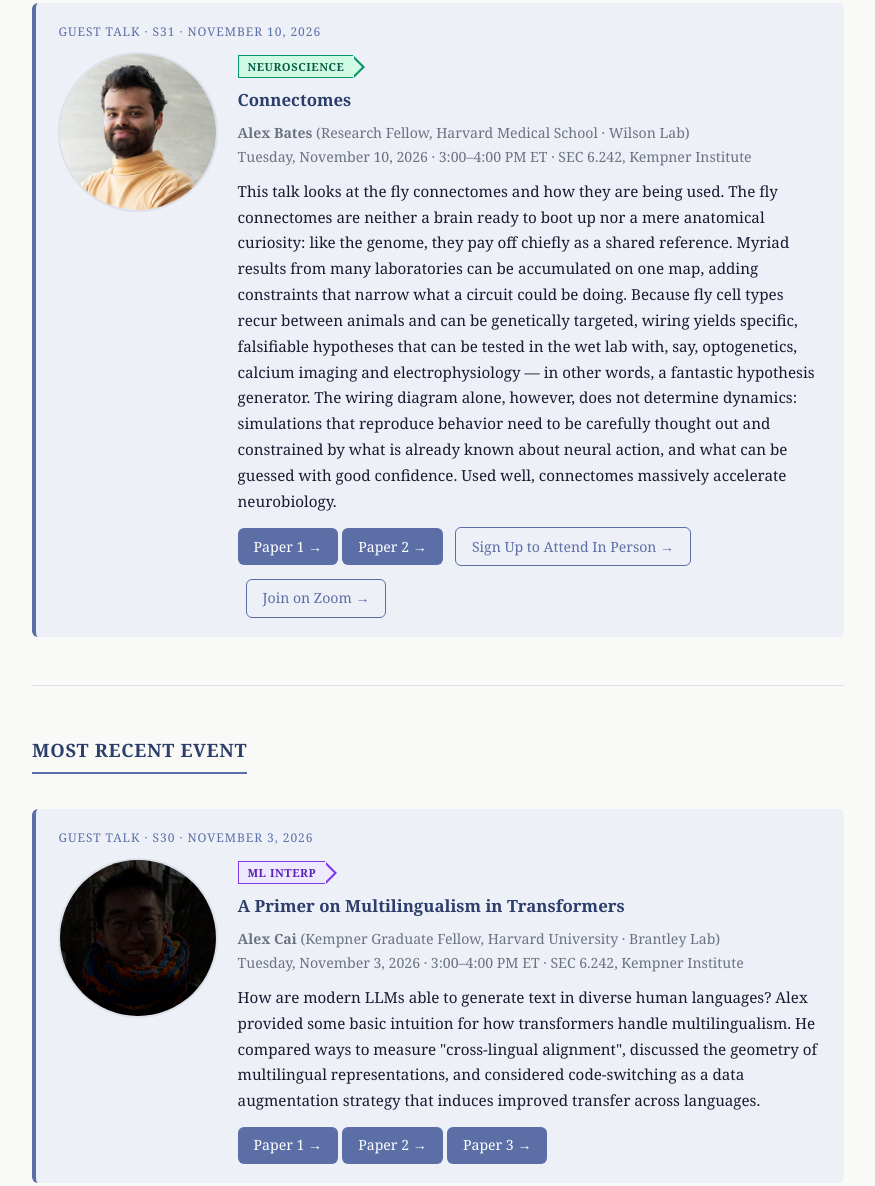
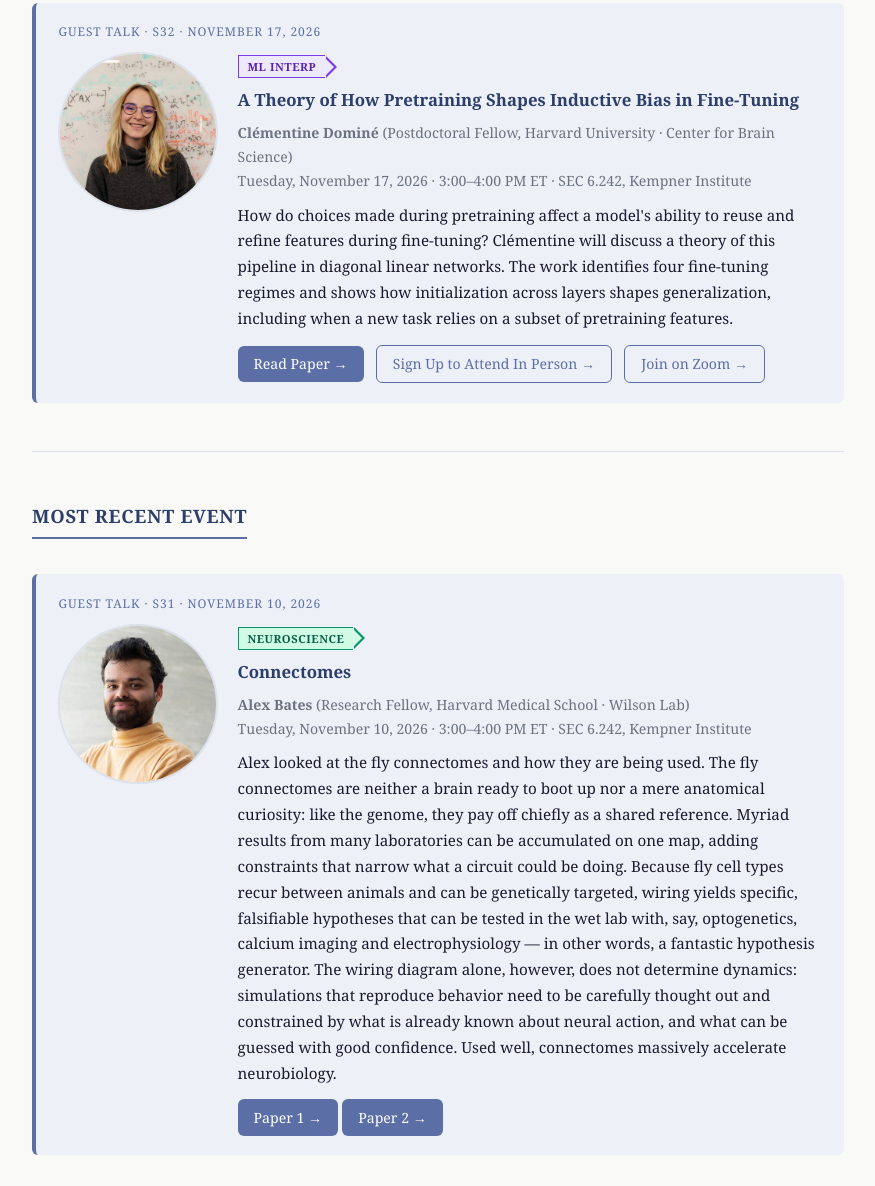
Before and after one commit to prism-interp-neuro/prism-interp-neuro.github.io, a plain HTML site: page index.html in a window 1280 px wide. Shown: the part 498-1684 px from the top of the page, without its empty margins (202-1077 px from the left). Drawn offline with Linux system fonts and the light colour scheme.

Commit message:
Add S32: Clémentine Dominé (November 17); move Alex Bates to most recent and past events
Co-Authored-By: Claude Opus 5 <noreply@anthropic.com>

```diff
--- a/index.html
+++ b/index.html
@@ -283,19 +283,18 @@
     <section>
       <span class="section-title">Upcoming Event</span>
       <div class="event-card">
-        <div class="event-label">Guest Talk · S31 · November 10, 2026</div>
+        <div class="event-label">Guest Talk · S32 · November 17, 2026</div>
         <div class="event-card-inner">
-          <img class="event-speaker-photo" src="photos/alex_bates_photo.jpg" alt="Alex Bates">
+          <img class="event-speaker-photo" src="photos/clementine_photo.jpg" alt="Clémentine Dominé">
           <div class="event-card-content">
-            <span class="tag tag-neuro">Neuroscience</span>
-            <h3>Connectomes</h3>
-            <div class="meta"><strong>Alex Bates</strong> (Research Fellow, Harvard Medical School · Wilson Lab)<br/>
-              Tuesday, November 10, 2026 · 3:00–4:00 PM ET · SEC 6.242, Kempner Institute
+            <span class="tag tag-ml">ML Interp</span>
+            <h3>A Theory of How Pretraining Shapes Inductive Bias in Fine-Tuning</h3>
+            <div class="meta"><strong>Clémentine Dominé</strong> (Postdoctoral Fellow, Harvard University · Center for Brain Science)<br/>
+              Tuesday, November 17, 2026 · 3:00–4:00 PM ET · SEC 6.242, Kempner Institute
             </div>
-            <p>This talk looks at the fly connectomes and how they are being used. The fly connectomes are neither a brain ready to boot up nor a mere anatomical curiosity: like the genome, they pay off chiefly as a shared reference. Myriad results from many laboratories can be accumulated on one map, adding constraints that narrow what a circuit could be doing. Because fly cell types recur between animals and can be genetically targeted, wiring yields specific, falsifiable hypotheses that can be tested in the wet lab with, say, optogenetics, calcium imaging and electrophysiology — in other words, a fantastic hypothesis generator. The wiring diagram alone, however, does not determine dynamics: simulations that reproduce behavior need to be carefully thought out and constrained by what is already known about neural action, and what can be guessed with good confidence. Used well, connectomes massively accelerate neurobiology.</p>
-            <a class="btn" href="https://www.nature.com/articles/s41586-026-10735-w" target="_blank">Paper 1 →</a>
-            <a class="btn" href="https://www.cell.com/cell/fulltext/S0092-8674(26)00942-6" target="_blank">Paper 2 →</a>
-            <a class="btn btn-outline" href="https://forms.gle/813GCyjqmGmEuuJj7" target="_blank">Sign Up to Attend In Person →</a>
+            <p>How do choices made during pretraining affect a model's ability to reuse and refine features during fine-tuning? Clémentine will discuss a theory of this pipeline in diagonal linear networks. The work identifies four fine-tuning regimes and shows how initialization across layers shapes generalization, including when a new task relies on a subset of pretraining features.</p>
+            <a class="btn" href="https://arxiv.org/abs/2602.20062" target="_blank">Read Paper →</a>
+            <a class="btn btn-outline" href="https://forms.gle/xJwNC6pkMtUs5Xmt8" target="_blank">Sign Up to Attend In Person →</a>
             <a class="btn btn-outline" href="https://harvard.zoom.us/j/98863236092?pwd=C819LIgV7iJ4N3Cul9AsMQspphe5Xa.1" target="_blank">Join on Zoom →</a>
           </div>
         </div>
@@ -306,19 +305,18 @@
     <section>
       <span class="section-title">Most Recent Event</span>
       <div class="event-card">
-        <div class="event-label">Guest Talk · S30 · November 3, 2026</div>
+        <div class="event-label">Guest Talk · S31 · November 10, 2026</div>
         <div class="event-card-inner">
-          <img class="event-speaker-photo" src="photos/alex_cai_photo.jpg" alt="Alex Cai">
+          <img class="event-speaker-photo" src="photos/alex_bates_photo.jpg" alt="Alex Bates">
           <div class="event-card-content">
-            <span class="tag tag-ml">ML Interp</span>
-            <h3>A Primer on Multilingualism in Transformers</h3>
-            <div class="meta"><strong>Alex Cai</strong> (Kempner Graduate Fellow, Harvard University · Brantley Lab)<br/>
-              Tuesday, November 3, 2026 · 3:00–4:00 PM ET · SEC 6.242, Kempner Institute
+            <span class="tag tag-neuro">Neuroscience</span>
+            <h3>Connectomes</h3>
+            <div class="meta"><strong>Alex Bates</strong> (Research Fellow, Harvard Medical School · Wilson Lab)<br/>
+              Tuesday, November 10, 2026 · 3:00–4:00 PM ET · SEC 6.242, Kempner Institute
             </div>
-            <p>How are modern LLMs able to generate text in diverse human languages? Alex provided some basic intuition for how transformers handle multilingualism. He compared ways to measure "cross-lingual alignment", discussed the geometry of multilingual representations, and considered code-switching as a data augmentation strategy that induces improved transfer across languages.</p>
-            <a class="btn" href="https://aclanthology.org/2022.emnlp-main.9/" target="_blank">Paper 1 →</a>
-            <a class="btn" href="https://aclanthology.org/2025.emnlp-main.1033/" target="_blank">Paper 2 →</a>
-            <a class="btn" href="https://arxiv.org/abs/2609.30535" target="_blank">Paper 3 →</a>
+            <p>Alex looked at the fly connectomes and how they are being used. The fly connectomes are neither a brain ready to boot up nor a mere anatomical curiosity: like the genome, they pay off chiefly as a shared reference. Myriad results from many laboratories can be accumulated on one map, adding constraints that narrow what a circuit could be doing. Because fly cell types recur between animals and can be genetically targeted, wiring yields specific, falsifiable hypotheses that can be tested in the wet lab with, say, optogenetics, calcium imaging and electrophysiology — in other words, a fantastic hypothesis generator. The wiring diagram alone, however, does not determine dynamics: simulations that reproduce behavior need to be carefully thought out and constrained by what is already known about neural action, and what can be guessed with good confidence. Used well, connectomes massively accelerate neurobiology.</p>
+            <a class="btn" href="https://www.nature.com/articles/s41586-026-10735-w" target="_blank">Paper 1 →</a>
+            <a class="btn" href="https://www.cell.com/cell/fulltext/S0092-8674(26)00942-6" target="_blank">Paper 2 →</a>
           </div>
         </div>
       </div>
@@ -378,6 +376,23 @@
 
       <h2 style="font-size:1.1rem; color:var(--color-primary); margin:1.5rem 0 0.5rem; border-bottom: 2px solid var(--color-border); padding-bottom:0.4rem;">Fall 2026</h2>
       <p style="font-size:0.95rem; color:var(--color-muted); margin-bottom:1rem;">Our current semester asks how interpretability is useful — explaining the computations behind specific capabilities, the dynamics of models and brains, and applications across scientific domains.</p>
+
+      <div class="event-card" data-tags="neuro">
+        <div class="event-label">Guest Talk · S31 · November 10, 2026</div>
+        <div class="event-card-inner">
+          <img class="event-speaker-photo" src="photos/alex_bates_photo.jpg" alt="Alex Bates">
+          <div class="event-card-content">
+            <span class="tag tag-neuro">Neuroscience</span>
+            <h3>Connectomes</h3>
+            <div class="meta"><strong>Alex Bates</strong> (Research Fellow, Harvard Medical School · Wilson Lab)<br/>
+              November 10, 2026 · 3:00–4:00 PM ET · SEC 6.242, Kempner Institute
+            </div>
+            <p>Alex looked at the fly connectomes and how they are being used. The fly connectomes are neither a brain ready to boot up nor a mere anatomical curiosity: like the genome, they pay off chiefly as a shared reference. Myriad results from many laboratories can be accumulated on one map, adding constraints that narrow what a circuit could be doing. Because fly cell types recur between animals and can be genetically targeted, wiring yields specific, falsifiable hypotheses that can be tested in the wet lab with, say, optogenetics, calcium imaging and electrophysiology — in other words, a fantastic hypothesis generator. The wiring diagram alone, however, does not determine dynamics: simulations that reproduce behavior need to be carefully thought out and constrained by what is already known about neural action, and what can be guessed with good confidence. Used well, connectomes massively accelerate neurobiology.</p>
+            <a class="btn" href="https://www.nature.com/articles/s41586-026-10735-w" target="_blank">Paper 1 →</a>
+            <a class="btn" href="https://www.cell.com/cell/fulltext/S0092-8674(26)00942-6" target="_blank">Paper 2 →</a>
+          </div>
+        </div>
+      </div>
 
       <div class="event-card" data-tags="ml">
         <div class="event-label">Guest Talk · S30 · November 3, 2026</div>
```
Also changed, not shown: photos/clementine_photo.jpg (added).
